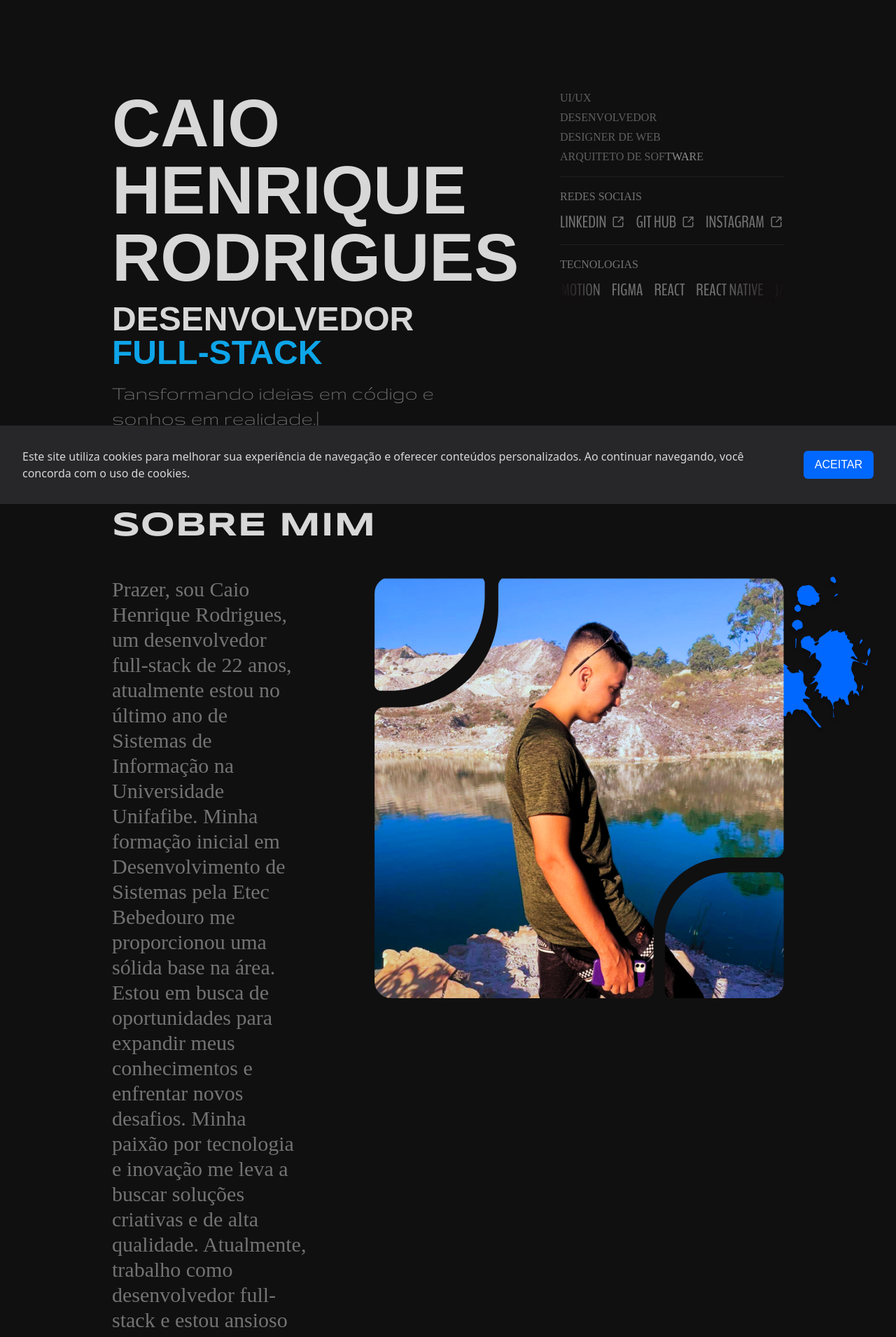
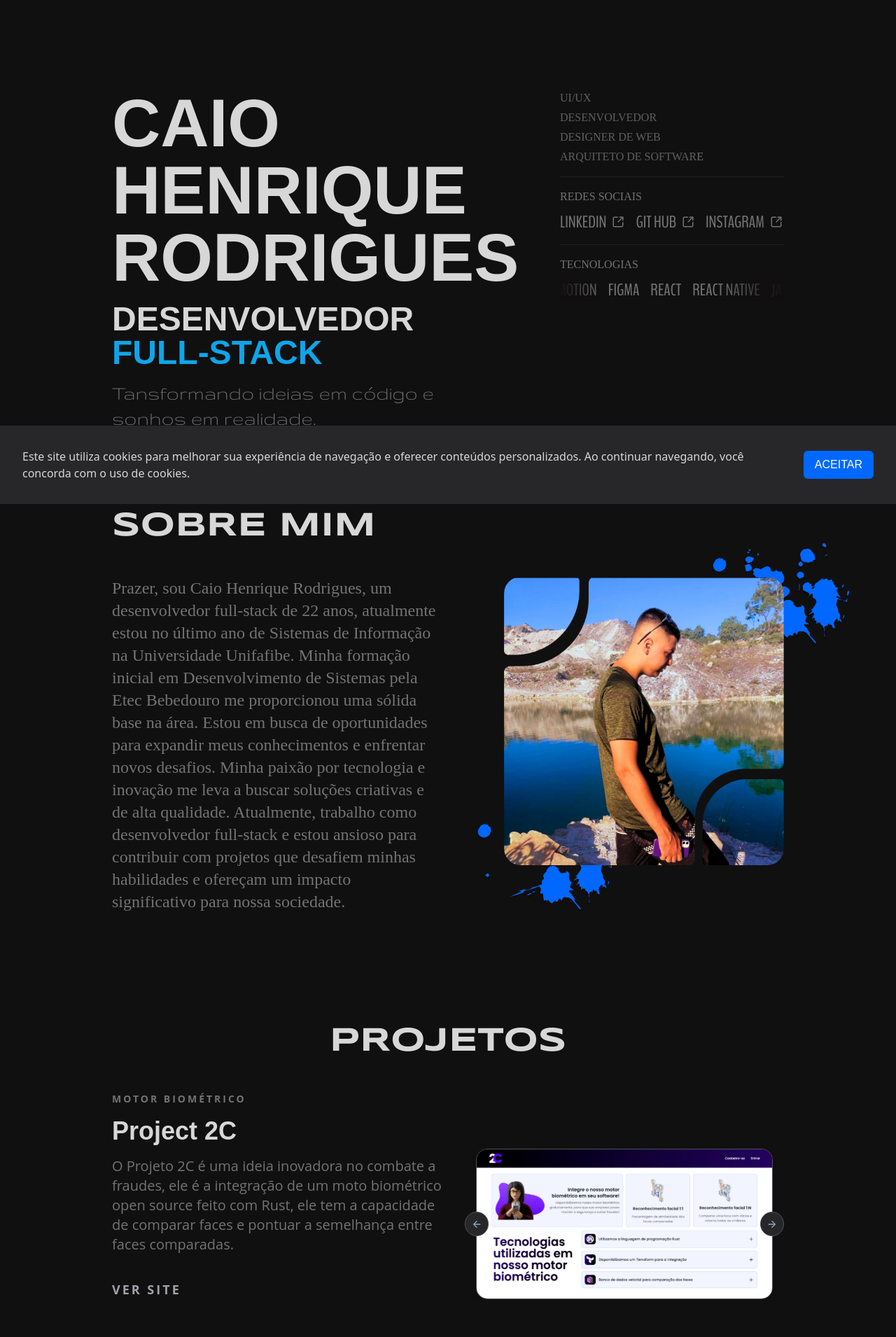
Before and after one commit to caiorodrigues10/official-portfolio, a Next.js app: page /en in a window 1280 px wide. Shown: the part 80-1990 px from the top of the page at 70% size. Built offline with nearby package versions, Linux system fonts and the light colour scheme; no server answers.

Commit message:
Feat: It was finalized website responsiveness

```diff
--- a/src/app/[locale]/page.tsx
+++ b/src/app/[locale]/page.tsx
@@ -57,7 +57,7 @@ export default function Home() {
 
   return (
     <main className="flex flex-col px-40 max-xl:px-12 max-md:px-6 pb-40">
-      <section className="flex w-full gap-12 max-xl:gap-8 pt-32 justify-between max-lg:justify-normal max-md:flex-col">
+      <section className="flex w-full gap-12 max-xl:gap-8 pt-32 justify-between max-lg:justify-normal max-md:flex-col max-lg:pt-12">
         <div className="flex flex-col gap-4 w-1/2 typing-container max-md:w-full">
           <h1 className="text-8xl almarai-extrabold text-focus-in max-lg:text-6xl max-sm:text-4xl">
             CAIO HENRIQUE RODRIGUES
@@ -237,13 +237,13 @@ export default function Home() {
           </div>
         </div>
       </section>
-      <div className="pt-28" id="about" />
+      <div className="pt-28 max-md:pt-14" id="about" />
       <section className="flex w-full flex-col gap-12">
-        <h1 className="text-5xl dark:text-[#D7D7D7] syncopate-bold">
+        <h1 className="text-5xl dark:text-[#D7D7D7] syncopate-bold max-md:text-3xl max-lg:text-4xl max-lg:text-center">
           {t("aboutTitle")}
         </h1>
-        <div className="flex gap-24 items-start relative">
-          <p className="text-3xl marcellus-regular dark:text-neutral-500">
+        <div className="flex gap-24 items-start relative max-lg:items-center max-lg:flex-col-reverse max-lg:gap-12">
+          <p className="text-3xl max-lg:text-center max-2xl:text-2xl marcellus-regular dark:text-neutral-500">
             {t("aboutMe")}
           </p>
 
@@ -252,41 +252,41 @@ export default function Home() {
             width={700}
             height={200}
             alt=""
-            className="rounded-3xl"
+            className="rounded-3xl max-2xl:w-[400px]"
           />
           <Image
             src={"/paint.svg"}
             width={300}
             height={200}
             alt=""
-            className="absolute top-0 -right-32 -z-10"
+            className="absolute top-0  max-2xl:-right-24  max-2xl:-mt-12 -right-32 -z-10 max-2xl:w-[200px] max-lg:hidden"
           />
           <Image
             src={"/paint.svg"}
             width={300}
             height={200}
             alt=""
-            className="absolute -bottom-24 right-1/4 -z-10"
+            className="absolute -bottom-24 max-2xl:bottom-0 right-1/4 -z-10  max-2xl:w-[200px] max-lg:hidden"
           />
         </div>
       </section>
-      <div id="project" className="pt-32" />
+      <div id="project" className="pt-40 max-md:pt-14" />
       <section className="flex w-full flex-col gap-12 relative">
-        <h1 className="text-5xl text-center dark:text-[#D7D7D7] syncopate-bold">
+        <h1 className="text-5xl text-center dark:text-[#D7D7D7] syncopate-bold max-md:text-3xl max-lg:text-4xl max-lg:text-center">
           {t("project")}
         </h1>
         <Carousel items={itemsCarousel} />
       </section>
-      <div id="contact" className="mt-[230px]" />
+      <div id="contact" className="mt-[230px] max-lg:mt-0 max-lg:pt-12" />
       <Contact />
 
-      <footer className="flex w-full gap-12 mt-32">
+      <footer className="flex w-full gap-12">
         <div className="absolute left-0 right-0 bg-[#0068FF]">
-          <div className="flex w-full h-16 bg-white dark:bg-[#110f0f] rounded-b-full absolute left-0 right-0" />
+          <div className="flex w-full h-16 bg-white dark:bg-[#110f0f] rounded-b-full absolute left-0 right-0 max-xl:rounded-b-3xl" />
           <div className="flex px-40 max-xl:px-12 max-md:px-6 pt-32 pb-40 justify-around text-white">
-            <div className="flex flex-col gap-2">
+            <div className="flex flex-col gap-2 max-lg:gap-6">
               <p className="marcellus-regular">{t("social")}</p>
-              <div className="flex gap-4">
+              <div className="flex gap-4 max-lg:flex-col max-lg:gap-0">
                 <Link
                   href={
                     "https://www.linkedin.com/in/caio-henrique-rodrigues-9b155916b/"
@@ -316,7 +316,7 @@ export default function Home() {
               </div>
             </div>
 
-            <div className="flex flex-col gap-2">
+            <div className="flex flex-col gap-2 max-lg:gap-6">
               <p className="marcellus-regular">{t("usefulLinks")}</p>
               <ClientOnly>
                 <FooterUsefulLinks items={itemsLink} />
--- a/src/app/globals.css
+++ b/src/app/globals.css
@@ -297,16 +297,16 @@
 
 .carousel-item {
   transition: 0.6s all linear;
-  @apply flex gap-6 left-0 overflow-hidden absolute shrink-0 items-center w-full;
+  @apply flex max-lg:flex-col gap-6 left-0 overflow-hidden absolute shrink-0 items-center w-full;
 }
 
 .carousel-item-info {
-  @apply flex justify-center flex-col order-1 m-auto ml-0 max-w-[50%];
+  @apply flex justify-center flex-col max-lg:items-center max-lg:max-w-full order-1 m-auto ml-0 max-w-[50%];
 }
 
 .carousel-item-image {
   transition: 0.6s all ease-in-out;
-  @apply order-2 self-end relative translate-x-full;
+  @apply order-2 self-end max-lg:self-center relative translate-x-[200%];
 }
 
 .carousel-item-subtitle {
@@ -315,13 +315,13 @@
   opacity: 0;
   visibility: hidden;
   transition: 0.4s all ease-in-out;
-  @apply dark:text-neutral-500 translate-y-1/4 uppercase font-bold text-sm;
+  @apply dark:text-neutral-500 max-lg:text-xs translate-y-1/4 uppercase font-bold text-sm;
 }
 
 .carousel-item-title {
   visibility: hidden;
   transition: 0.6s all ease-in-out;
-  @apply mt-4 translate-y-1/4 text-4xl opacity-0 almarai-bold text-[#2c2c2c] dark:text-[#D7D7D7];
+  @apply mt-4 translate-y-1/4 text-4xl  max-lg:text-3xl opacity-0 almarai-bold text-[#2c2c2c] dark:text-[#D7D7D7];
 }
 
 .carousel-item-description {
@@ -329,7 +329,7 @@
   transition: 0.6s all ease-in-out;
   font-family: "Open Sans", sans-serif;
   line-height: 22px;
-  @apply my-9 mt-4 opacity-0 text-[#5F5F5F] text-xl translate-y-1/4;
+  @apply my-9 mt-4 opacity-0 max-lg:text-lg max-lg:text-center dark:text-[#737373] text-xl translate-y-1/4;
 }
 
 .carousel-item-btn {
@@ -338,7 +338,7 @@
   text-decoration: none;
   visibility: hidden;
   transition: 0.6s all ease-in-out;
-  @apply w-[35%] hover:text-sky-500 dark:hover:text-sky-500 text-[#2c2c2c] dark:text-zinc-400 opacity-0 font-bold uppercase text-lg m-0 translate-y-1/4;
+  @apply w-[35%] max-lg:w-fit hover:text-sky-500 dark:hover:text-sky-500 text-[#2c2c2c] dark:text-zinc-400 opacity-0 font-bold uppercase text-lg m-0 translate-y-1/4;
 }
 
 .carousel-icon {
--- a/src/components/carousel/index.tsx
+++ b/src/components/carousel/index.tsx
@@ -31,7 +31,7 @@ const Carousel = ({ items }: CarouselProps) => {
   };
 
   return (
-    <div className="flex justify-between">
+    <div className="flex justify-between max-lg:h-[700px] max-sm:h-[600px] w-full">
       {items.map((item, index) => (
         <div
           key={index}
@@ -77,7 +77,6 @@ const Carousel = ({ items }: CarouselProps) => {
             </span>
           </div>
           <div className="carousel-item-info">
-            <div>
             <h2 className="carousel-item-subtitle">{item.subTitle}</h2>
             <h1 className="carousel-item-title">{item.title}</h1>
             <p className="carousel-item-description">{item.description}</p>
@@ -90,7 +89,6 @@ const Carousel = ({ items }: CarouselProps) => {
             </Link>
           </div>
         </div>
-        </div>
       ))}
     </div>
   );
--- a/src/components/page/home/sections/contact.tsx
+++ b/src/components/page/home/sections/contact.tsx
@@ -60,12 +60,12 @@ export default function Contact() {
   };
 
   return (
-    <section className="flex w-full flex-col gap-12 mt-[230px]">
-      <h1 className="text-5xl text-center dark:text-[#D7D7D7] syncopate-bold uppercase">
+    <section className="flex w-full flex-col gap-12 mt-[230px] max-lg:mt-0">
+      <h1 className="text-5xl text-center dark:text-[#D7D7D7] syncopate-bold max-md:text-3xl max-lg:text-4xl max-lg:text-center">
         {t("placeHolderWorkTogether")}
       </h1>
       <form className="flex flex-col gap-6" onSubmit={handleSubmit(sendEmail)}>
-        <div className="flex gap-6 items-center w-full">
+        <div className="flex gap-6 items-center w-full max-md:flex-col">
           <TextInput.Root className="w-full">
             <TextInput.Content>
               <TextInput.Input
--- a/src/components/page/home/sections/footerUsefulLinks.tsx
+++ b/src/components/page/home/sections/footerUsefulLinks.tsx
@@ -8,11 +8,12 @@ export default function FooterUsefulLinks({
   items: { description: string; to: string }[];
 }) {
   return (
-    <div className="flex gap-4">
-      {items.map((e) => (
+    <div className="flex gap-4 max-lg:gap-0 max-lg:flex-col">
+      {items.map((e, i) => (
         <button
           className="link-footer text-2xl flex gap-2 items-center"
           onClick={() => clickScroll(e.to)}
+          key={i}
         >
           {e.description}
           <SquareArrowOutUpRight size={18} />
--- a/src/languages/en.json
+++ b/src/languages/en.json
@@ -20,7 +20,7 @@
     "high": "A project aimed at people who want to improve or rank up in the game League of Legends. The project includes a complete admin panel and a modern, attractive design.",
     "highSub": "Elo Job E-commerce",
     "viewWebsite": "View website",
-    "placeHolderWorkTogether": "Let's work together?",
+    "placeHolderWorkTogether": "LET'S WORK TOGETHER?",
     "placeHolderFullName": "Full name",
     "placeHolderMessage": "Message",
     "send": "Send",
```
Lines whose indentation alone changed are shown as unchanged.
